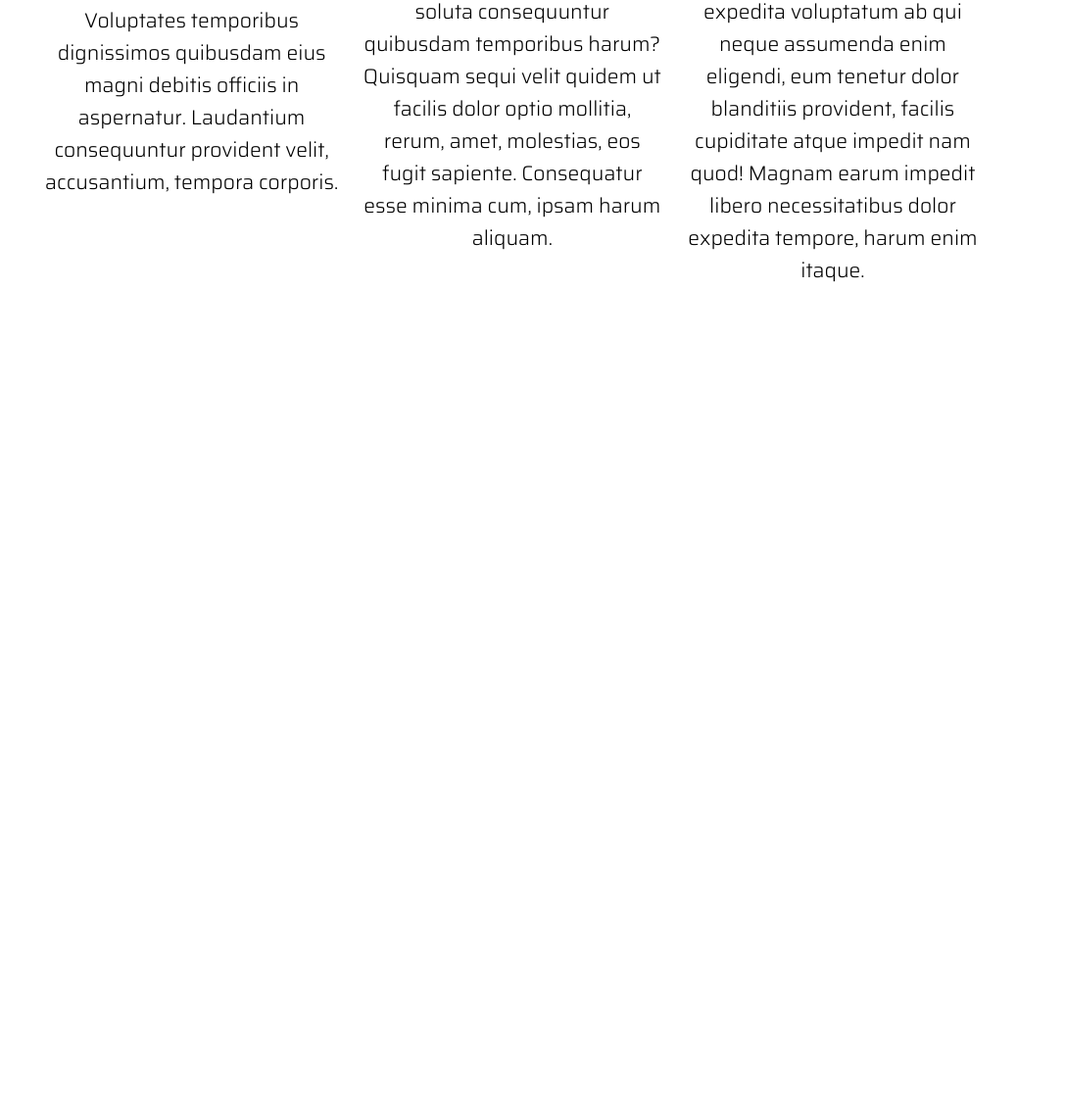
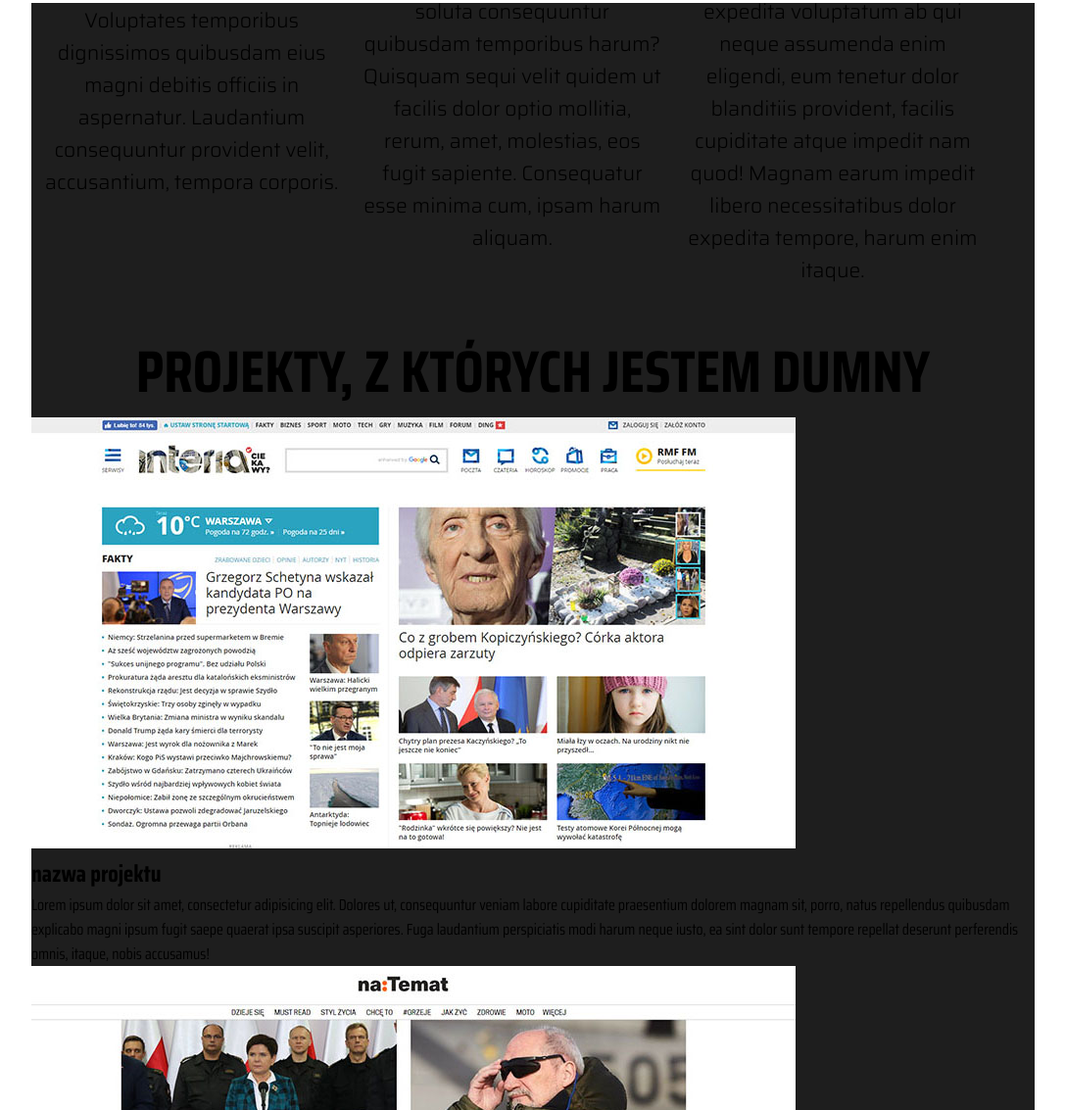
Before and after one commit to cwibel/portfolio, a plain HTML site: page index.html in a window 1280 px wide. Shown: the part 1667-2800 px from the top of the page at 98% size, without its empty margins (96-1183 px from the left). Before the commit the page ends 1999 px from the top, so only its background shows below. Drawn offline with Linux system fonts and the light colour scheme.

Commit message:
piersze portfolio

```diff
--- a/index.html
+++ b/index.html
@@ -35,8 +35,30 @@
             <h2>świetnie wyglądające na urządzeniach mobilnych</h2>
             <p>Lorem ipsum dolor sit amet, consectetur adipisicing elit. Animi, ipsa. Quos incidunt maxime necessitatibus dolores voluptatem ratione accusantium sapiente fugiat expedita voluptatum ab qui neque assumenda enim eligendi, eum tenetur dolor blanditiis provident, facilis cupiditate atque impedit nam quod! Magnam earum impedit libero necessitatibus dolor expedita tempore, harum enim itaque.</p>
         </div>
+    </div>
 
-
+    <div class="section3">
+        <h1 class="heading">projekty, z których jestem dumny</h1>
+        <div class="left">
+            <img src="img/portfolio1.jpg" alt="">
+            <h2>nazwa projektu</h2>
+            <p>Lorem ipsum dolor sit amet, consectetur adipisicing elit. Dolores ut, consequuntur veniam labore cupiditate praesentium dolorem magnam sit, porro, natus repellendus quibusdam explicabo magni ipsum fugit saepe quaerat ipsa suscipit asperiores. Fuga laudantium perspiciatis modi harum neque iusto, ea sint dolor sunt tempore repellat deserunt perferendis omnis, itaque, nobis accusamus!</p>
+        </div>
+        <div class="right">
+            <img src="img/portfolio2.jpg" alt="">
+            <h2>nazwa projektu</h2>
+            <p>Lorem ipsum dolor sit amet, consectetur adipisicing elit. Dolores ut, consequuntur veniam labore cupiditate praesentium dolorem magnam sit, porro, natus repellendus quibusdam explicabo magni ipsum fugit saepe quaerat ipsa suscipit asperiores. Fuga laudantium perspiciatis modi harum neque iusto, ea sint dolor sunt tempore repellat deserunt perferendis omnis, itaque, nobis accusamus!</p>
+        </div>
+        <div class="left">
+            <img src="img/portfolio3.jpg" alt="">
+            <h2>nazwa projektu</h2>
+            <p>Lorem ipsum dolor sit amet, consectetur adipisicing elit. Dolores ut, consequuntur veniam labore cupiditate praesentium dolorem magnam sit, porro, natus repellendus quibusdam explicabo magni ipsum fugit saepe quaerat ipsa suscipit asperiores. Fuga laudantium perspiciatis modi harum neque iusto, ea sint dolor sunt tempore repellat deserunt perferendis omnis, itaque, nobis accusamus!</p>
+        </div>
+        <div class="right">
+            <img src="img/portfolio4.jpg" alt="">
+            <h2>nazwa projektu</h2>
+            <p>Lorem ipsum dolor sit amet, consectetur adipisicing elit. Dolores ut, consequuntur veniam labore cupiditate praesentium dolorem magnam sit, porro, natus repellendus quibusdam explicabo magni ipsum fugit saepe quaerat ipsa suscipit asperiores. Fuga laudantium perspiciatis modi harum neque iusto, ea sint dolor sunt tempore repellat deserunt perferendis omnis, itaque, nobis accusamus!</p>
+        </div>
 
     </div>
 </body>
--- a/style.css
+++ b/style.css
@@ -79,6 +79,7 @@ header img {
 
 
 .section2 {
+    height: 100vh;
     width: 80%;
     margin: 30px auto;
 
@@ -116,3 +117,14 @@ header img {
     font-weight: bold;
     text-transform: uppercase;
 }
+
+div.section3 {
+    background-color: #1e1e1e;
+    width: 80%;
+    margin: 40px auto 0 auto;
+}
+
+.left {
+    float: left;
+    display: block;
+}
```
